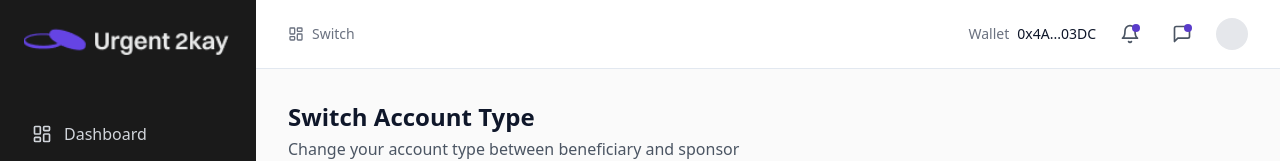
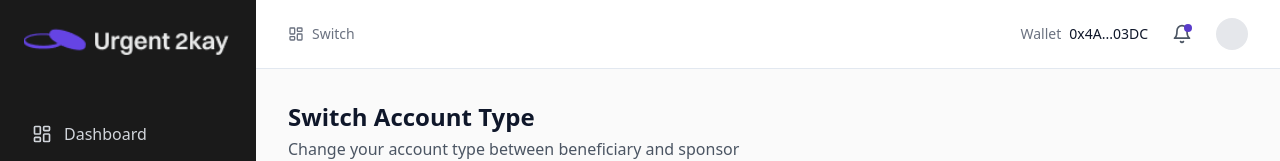
Before and after one commit to designyamah/urgent-2kay-frontend, a React (Vite) app: page /switch in a window 1280 px wide. Shown: the top 161 px of the page. Built offline with nearby package versions, Linux system fonts and the light colour scheme.

Commit message:
removed message icon from header

```diff
--- a/src/components/ui/header.tsx
+++ b/src/components/ui/header.tsx
@@ -6,7 +6,9 @@ interface HeaderProps {
   walletAddress?: string;
 }
 
-export const Header = ({ walletAddress = "0x4A...03DC" }: HeaderProps): JSX.Element => {
+export const Header = ({
+  walletAddress = "0x4A...03DC",
+}: HeaderProps): JSX.Element => {
   const location = useLocation();
   const path = location.pathname.substring(1);
   const formattedPath = path.charAt(0).toUpperCase() + path.slice(1);
@@ -30,12 +32,6 @@ export const Header = ({ walletAddress = "0x4A...03DC" }: HeaderProps): JSX.Elem
             </button>
             <div className="absolute top-2 right-2 w-2 h-2 bg-[#5A3CCA] rounded-full"></div>
           </div>
-          <div className="relative">
-            <button className="p-2 hover:bg-gray-100 rounded-full">
-              <MessageSquare size={20} className="text-gray-600" />
-            </button>
-            <div className="absolute top-2 right-2 w-2 h-2 bg-[#5A3CCA] rounded-full"></div>
-          </div>
           <div className="w-8 h-8 rounded-full bg-gray-200"></div>
         </div>
       </div>
```
